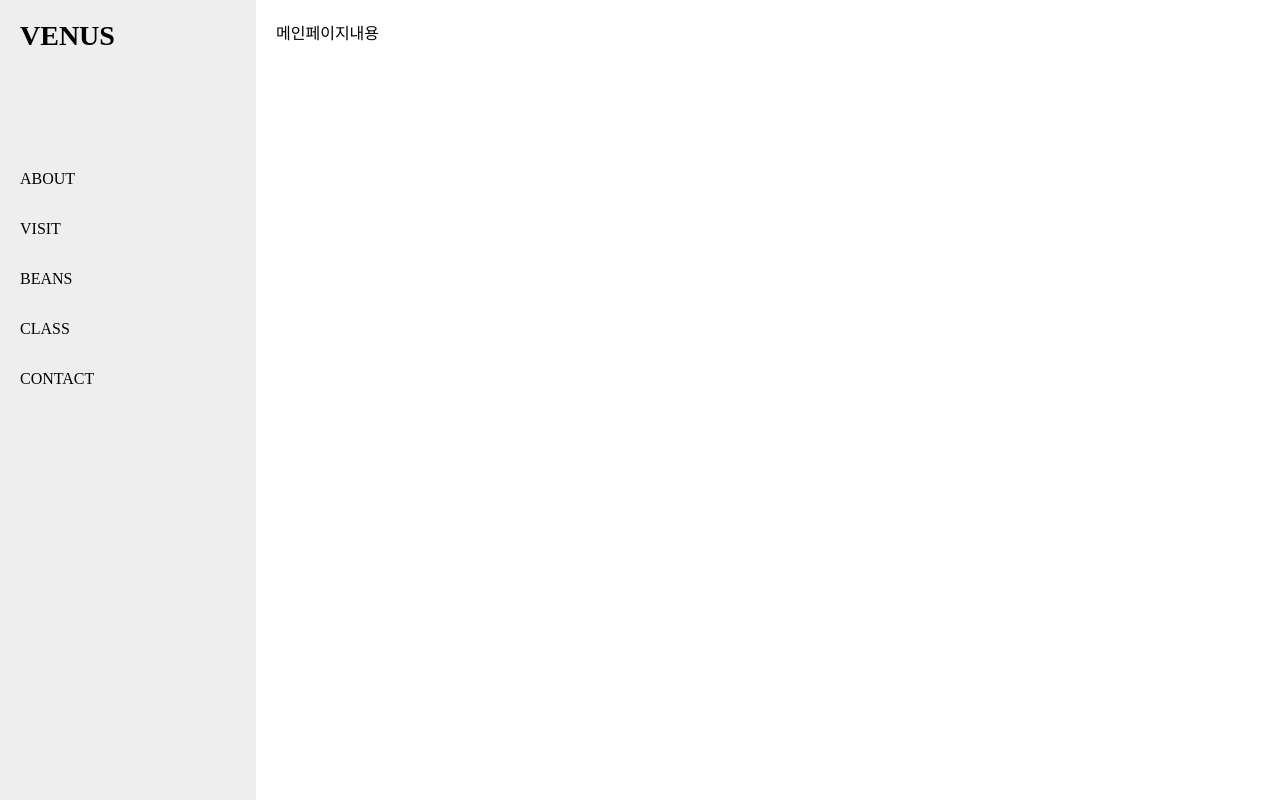
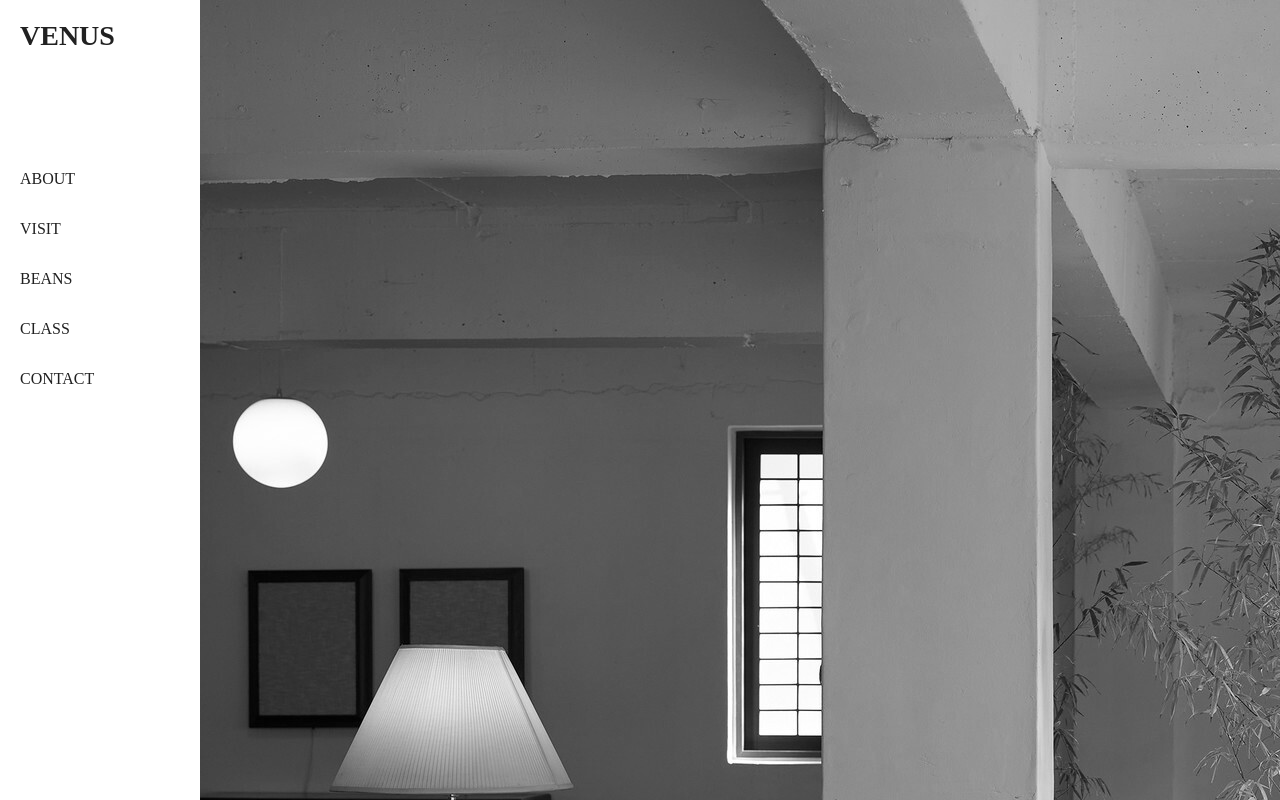
Before and after one commit to namni22/react_team_exam, a React (Create React App) app: page / in a window 1280 px wide. Shown: the top 800 px of the page. Built offline with nearby package versions, Linux system fonts and the light colour scheme.

Commit message:
메인 끝

```diff
--- a/src/common.css
+++ b/src/common.css
@@ -9,6 +9,7 @@
   list-style-type: none;
   font-family: "Noto Sans KR", sans-serif;
   font-family: "Noto Serif KR", serif;
+  color: #212121;
 }
 
 .App {
@@ -16,9 +17,8 @@
 }
 
 .content-wrap {
-  float: left;
-  width: 80%;
-  min-height: 100vh;
+  margin-left: 200px;
+  height: 100%;
+  width: 100%;
   box-sizing: border-box;
-  padding: 20px;
 }
--- a/src/component/common/Main.js
+++ b/src/component/common/Main.js
@@ -3,7 +3,7 @@ import "./main.css";
 const Main = () => {
   return (
     <div className="content-wrap">
-      <div className="main-wrap">메인페이지내용</div>
+      <img src="img/main/main1-g.jpg"></img>
     </div>
   );
 };
--- a/src/component/common/header.css
+++ b/src/component/common/header.css
@@ -1,11 +1,11 @@
 .header-wrap {
-  float: left;
+  background-color: #fff;
+  padding: 20px;
+  width: 200px;
   box-sizing: border-box;
-  width: 20%;
-  min-height: 100vh;
-  background-color: #eee;
-  padding: 20px;
-  min-width: 140px;
+  position: fixed;
+  left: 0;
+  height: 100vh;
 }
 .logo {
   height: 150px;
@@ -16,3 +16,7 @@
   display: block;
   height: 50px;
 }
+.navi a:hover {
+  text-decoration: underline;
+  font-weight: 700;
+}
--- a/src/component/common/main.css
+++ b/src/component/common/main.css
@@ -0,0 +1,5 @@
+.content-wrap > img {
+  object-fit: cover;
+  width: auto;
+  min-height: 100%;
+}
```
Also changed, not shown: public/img/main/main1-g.jpg (added), public/img/main/main1.jpg (added).
